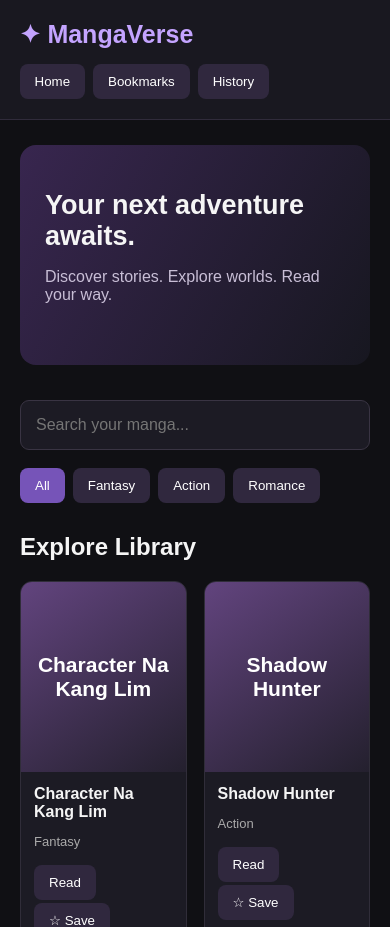
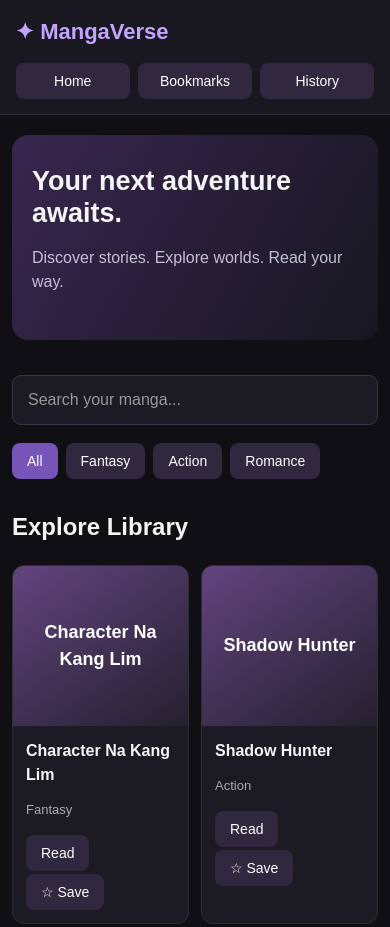
Before and after one commit to stepnaalonzo1-design/Man-wha-ga-verse, a plain HTML site: page index.html in a window 390 px wide. Shown: the top 927 px of the page. Drawn offline with Linux system fonts and the light colour scheme.

Commit message:
Use CSS variables for colors and enhance styles
Refactored CSS to use CSS variables for colors and improved responsiveness.

```diff
--- a/style.css
+++ b/style.css
@@ -3,28 +3,44 @@
   box-sizing: border-box;
 }
 
+:root {
+  --background: #101014;
+  --surface: #191820;
+  --card: #1c1b24;
+  --border: #302b3b;
+  --accent: #c4a4ff;
+  --accent-hover: #7654b8;
+  --text: #f5f5f5;
+  --muted: #aaa;
+}
+
+html {
+  scroll-behavior: smooth;
+}
+
 body {
   margin: 0;
-  background: #101014;
-  color: #f5f5f5;
+  background: var(--background);
+  color: var(--text);
   font-family: Arial, sans-serif;
+  line-height: 1.5;
 }
 
 header {
-  background: #191820;
+  background: var(--surface);
   padding: 20px 5%;
   display: flex;
   justify-content: space-between;
   align-items: center;
   flex-wrap: wrap;
   gap: 15px;
-  border-bottom: 1px solid #302b3b;
+  border-bottom: 1px solid var(--border);
 }
 
 .logo {
   font-size: 25px;
   font-weight: bold;
-  color: #c4a4ff;
+  color: var(--accent);
 }
 
 nav {
@@ -40,10 +56,12 @@ button {
   padding: 10px 15px;
   background: #30283e;
   color: white;
+  font-size: 14px;
+  transition: background 0.2s;
 }
 
 button:hover {
-  background: #7654b8;
+  background: var(--accent-hover);
 }
 
 main {
@@ -61,6 +79,7 @@ main {
 
 .hero h1 {
   font-size: clamp(27px, 5vw, 42px);
+  line-height: 1.2;
   margin: 0 0 12px;
 }
 
@@ -72,11 +91,15 @@ input {
   width: 100%;
   padding: 15px;
   border-radius: 9px;
-  background: #1c1b24;
+  background: var(--card);
   color: white;
   border: 1px solid #393443;
   margin: 10px 0 18px;
   font-size: 16px;
+}
+
+input::placeholder {
+  color: #999;
 }
 
 .filters {
@@ -86,7 +109,7 @@ input {
 }
 
 .filters button.active {
-  background: #7654b8;
+  background: var(--accent-hover);
 }
 
 h2 {
@@ -100,14 +123,19 @@ h2 {
 }
 
 .card {
-  background: #1c1b24;
+  background: var(--card);
   border: 1px solid #302d39;
   border-radius: 12px;
   overflow: hidden;
+  transition: border-color 0.2s;
+}
+
+.card:hover {
+  border-color: var(--accent-hover);
 }
 
 .cover {
-  height: 190px;
+  min-height: 190px;
   background: linear-gradient(145deg, #62447e, #24202e);
   display: grid;
   place-items: center;
@@ -116,14 +144,20 @@ h2 {
   font-size: 21px;
   font-weight: bold;
   color: #fff;
+  overflow-wrap: anywhere;
 }
 
 .info {
   padding: 13px;
 }
 
+.info strong {
+  display: block;
+  overflow-wrap: anywhere;
+}
+
 .info p {
-  color: #aaa;
+  color: var(--muted);
   font-size: 13px;
 }
 
@@ -133,25 +167,30 @@ h2 {
 
 .reader {
   display: none;
-  max-width: 750px;
+  width: 100%;
+  max-width: 850px;
   margin: auto;
   padding: 20px;
 }
 
 .reader h2 {
-  margin-top: 20px;
+  margin: 20px 0;
+  overflow-wrap: anywhere;
 }
 
-.page {
-  height: 420px;
-  background: #24212d;
-  border: 1px solid #393443;
-  display: grid;
-  place-items: center;
-  text-align: center;
-  padding: 20px;
-  color: #aaa;
-  margin-bottom: 5px;
+#readerPages {
+  width: 100%;
+  margin: 0 auto;
+}
+
+.reader-page {
+  display: block;
+  width: 100%;
+  max-width: 800px;
+  height: auto;
+  margin: 0 auto 10px;
+  object-fit: contain;
+  background: #191820;
 }
 
 footer {
@@ -159,3 +198,47 @@ footer {
   padding: 35px;
   color: #777;
 }
+
+@media (max-width: 600px) {
+  header {
+    padding: 15px 4%;
+  }
+
+  .logo {
+    font-size: 22px;
+  }
+
+  nav {
+    width: 100%;
+  }
+
+  nav button {
+    flex: 1;
+  }
+
+  main {
+    padding: 20px 12px;
+  }
+
+  .hero {
+    padding: 30px 20px;
+  }
+
+  .grid {
+    grid-template-columns: repeat(2, minmax(0, 1fr));
+    gap: 12px;
+  }
+
+  .cover {
+    min-height: 160px;
+    font-size: 18px;
+  }
+
+  .reader {
+    padding: 12px;
+  }
+
+  .reader-page {
+    margin-bottom: 5px;
+  }
+}
```
